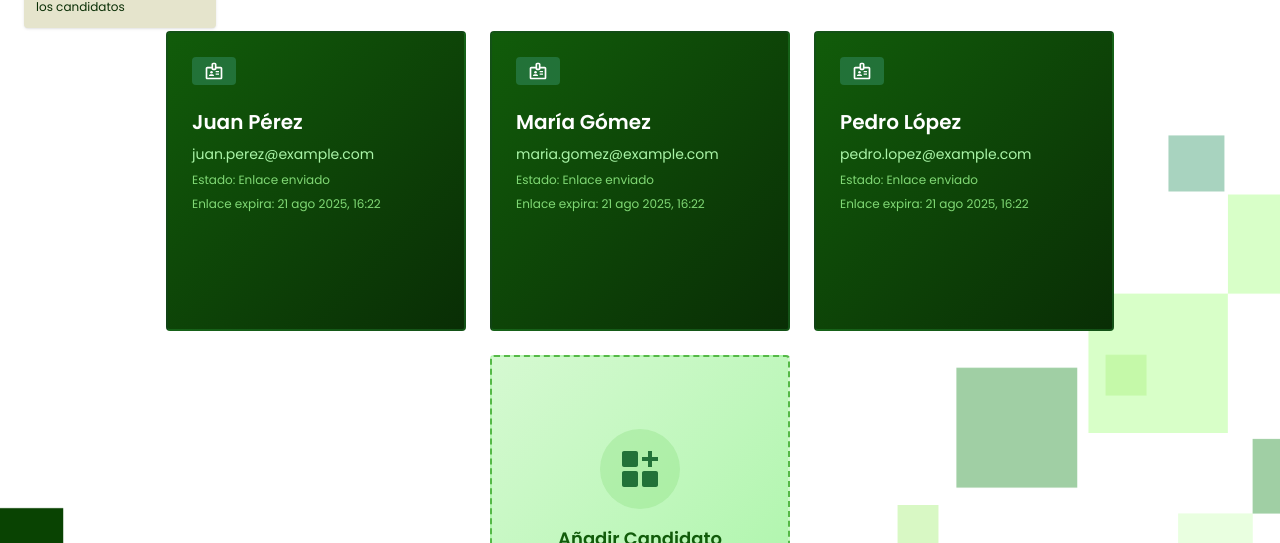
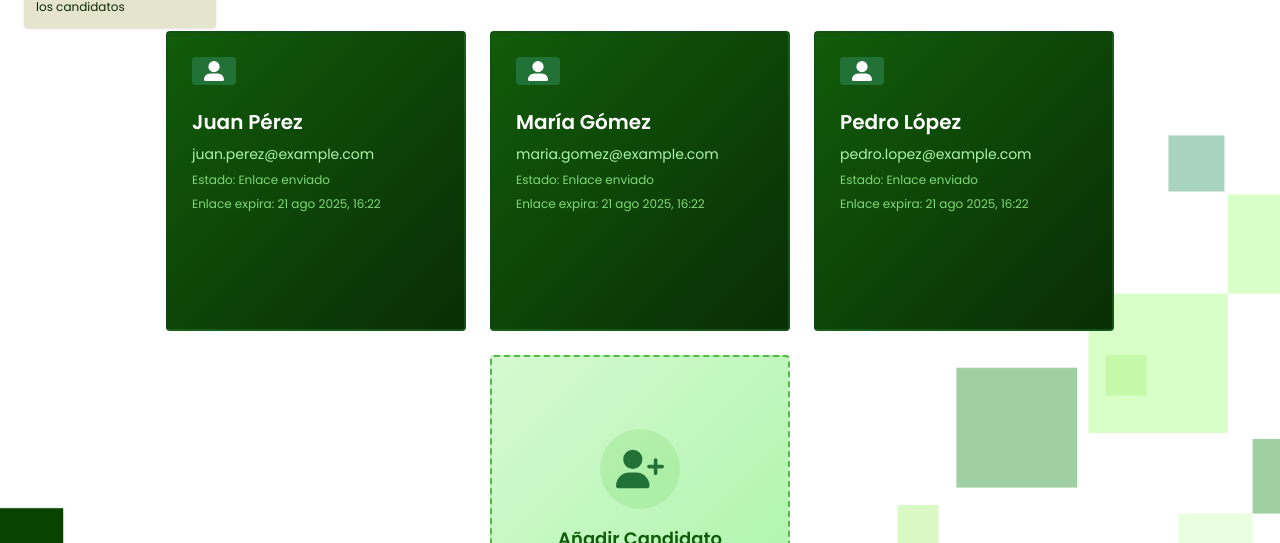
Before and after one commit to What2Do-SL/B2B-front, a Next.js app: page /candidates in a window 1280 px wide. Shown: the part 151-694 px from the top of the page. Built offline with nearby package versions, Linux system fonts and the light colour scheme.

Commit message:
minor ui changes

```diff
--- a/src/app/(dashboard)/candidates/[id]/page.tsx
+++ b/src/app/(dashboard)/candidates/[id]/page.tsx
@@ -304,7 +304,11 @@ export default function CandidateDetailsPage() {
                 </button>
                 {showAnalysisDetails && (
                   <p className="text-green-900 mt-2">
-                    Detalles del análisis realizado
+                    Detalles del análisis realizado para {" "}
+                    <span className="font-bold">
+                      {matching_breakdown.position.title} -{" "}
+                      {matching_breakdown.position.company}
+                    </span>
                   </p>
                 )}
               </div>
--- a/src/app/(dashboard)/candidates/page.tsx
+++ b/src/app/(dashboard)/candidates/page.tsx
@@ -8,8 +8,9 @@ import ItemList from "@/components/ui/ItemList";
 import ViewToggle from "@/components/ui/ViewToggle";
 import FormModal from "@/components/modals/FormModal";
 import CreateCard from "@/components/ui/CreateCard";
-import { MdOutlineBadge } from "react-icons/md";
+import { FaUserLarge } from "react-icons/fa6";
 import { RiFunctionAddFill } from "react-icons/ri";
+import { FaUserPlus } from "react-icons/fa6";
 import { formatDate } from "@/lib/utils";
 
 export default function CandidatesPage() {
@@ -104,12 +105,12 @@ export default function CandidatesPage() {
                 ]}
                 description={candidate.description}
                 detailsRoute={`/candidates/${candidate.id}`}
-                badge={<MdOutlineBadge size={20} />}
+                badge={<FaUserLarge size={20} />}
                 onEdit={handleEdit}
               />
             ))}
             <CreateCard
-              icon={<RiFunctionAddFill size={48} className="text-green-600" />}
+              icon={<FaUserPlus size={48} className="text-green-600" />}
               label="Añadir Candidato"
               description={`Crea un nuevo candidato ${
                 candidates.length === 0 ? "para comenzar." : ""
@@ -124,7 +125,7 @@ export default function CandidatesPage() {
             onView={handleView}
             onEdit={handleEdit}
             onCreateNew={handleCreate}
-            createIcon={<RiFunctionAddFill />}
+            createIcon={<FaUserPlus />}
             createLabel="Añadir nuevo candidato"
           />
         )}
--- a/src/app/(dashboard)/positions/[id]/page.tsx
+++ b/src/app/(dashboard)/positions/[id]/page.tsx
@@ -10,6 +10,7 @@ import { BiSolidBuildings } from "react-icons/bi";
 import { MdOutlineBadge } from "react-icons/md";
 import { TiArrowSortedDown } from "react-icons/ti";
 import { IoPeople } from "react-icons/io5";
+import { FaUserLarge } from "react-icons/fa6";
 import { BsFillQuestionSquareFill } from "react-icons/bs";
 import { GrDocumentTime } from "react-icons/gr";
 import { PiSealCheckDuotone } from "react-icons/pi";
@@ -255,7 +256,7 @@ export default function PositionDetailsPage() {
                       additionalInfo={[`Expiración de enlace: ${candidate.link_expires_at}`]}
                       description={candidate.description} //put highlights here
                       detailsRoute={`/candidates/${candidate.id}`}
-                      badge={<IoPeople size={16} />}
+                      badge={<FaUserLarge size={16} />}
                     />
                   ))}
                 </div>
```
